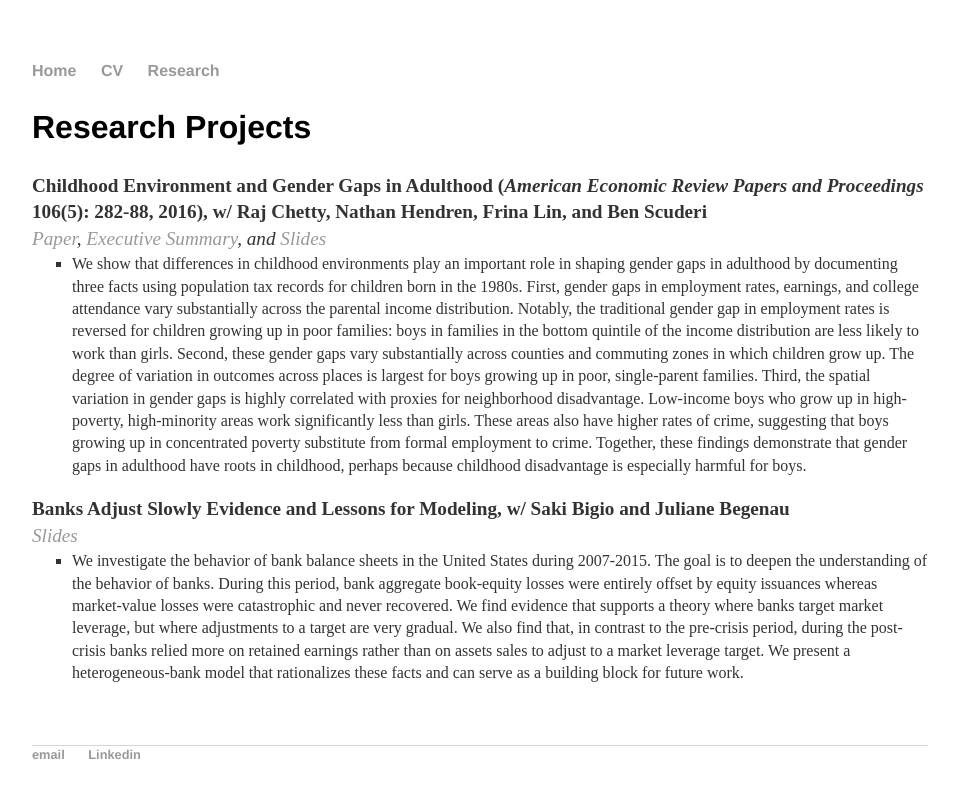
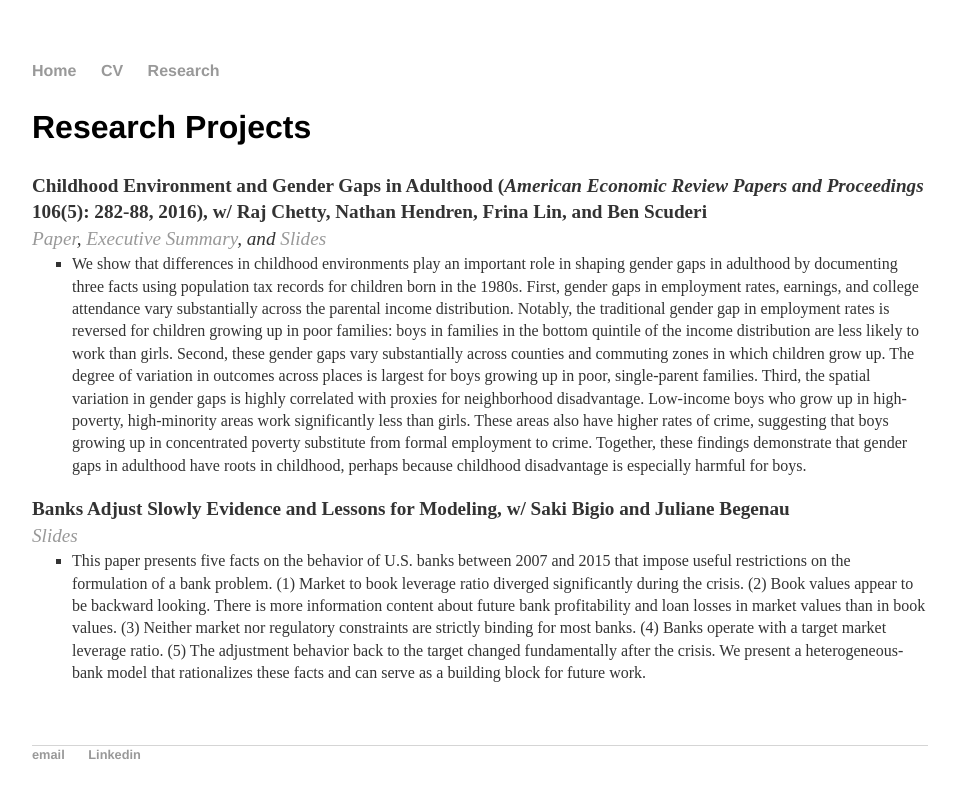
Before and after one commit to jmajic/jmajic.github.io, a Jekyll site: the page built from research/index.html, in a window 1280 px wide. Shown: the top 798 px of the page, without its empty margins (160-1119 px from the left). Built offline with Jekyll 4.4.1, drawn with Linux system fonts in a browser that asks for light colours.

Commit message:
Update index.html

```diff
--- a/research/index.html
+++ b/research/index.html
@@ -19,7 +19,7 @@
 				<br><em><a href="/research/SITE_BBM_2018.pdf">Slides</a></em>
 			</p>
 			<ul>
-				<li> We investigate the behavior of bank balance sheets in the United States during 2007-2015. The goal is to deepen the understanding of the behavior of banks. During this period, bank aggregate book-equity losses were entirely offset by equity issuances whereas market-value losses were catastrophic and never recovered. We find evidence that supports a theory where banks target market leverage, but where adjustments to a target are very gradual. We also find that, in contrast to the pre-crisis period, during the post-crisis banks relied more on retained earnings rather than on assets sales to adjust to a market leverage target. We present a heterogeneous-bank model that rationalizes these facts and can serve as a building block for future work.</li>
+				<li> This paper presents five facts on the behavior of U.S. banks between 2007 and 2015 that impose useful restrictions on the formulation of a bank problem. (1) Market to book leverage ratio diverged significantly during the crisis. (2) Book values appear to be backward looking. There is more information content about future bank profitability and loan losses in market values than in book values. (3) Neither market nor regulatory constraints are strictly binding for most banks. (4) Banks operate with a target market leverage ratio. (5) The adjustment behavior back to the target changed fundamentally after the crisis. We present a heterogeneous-bank model that rationalizes these facts and can serve as a building block for future work.</li>
 			</ul>
 
 
```
